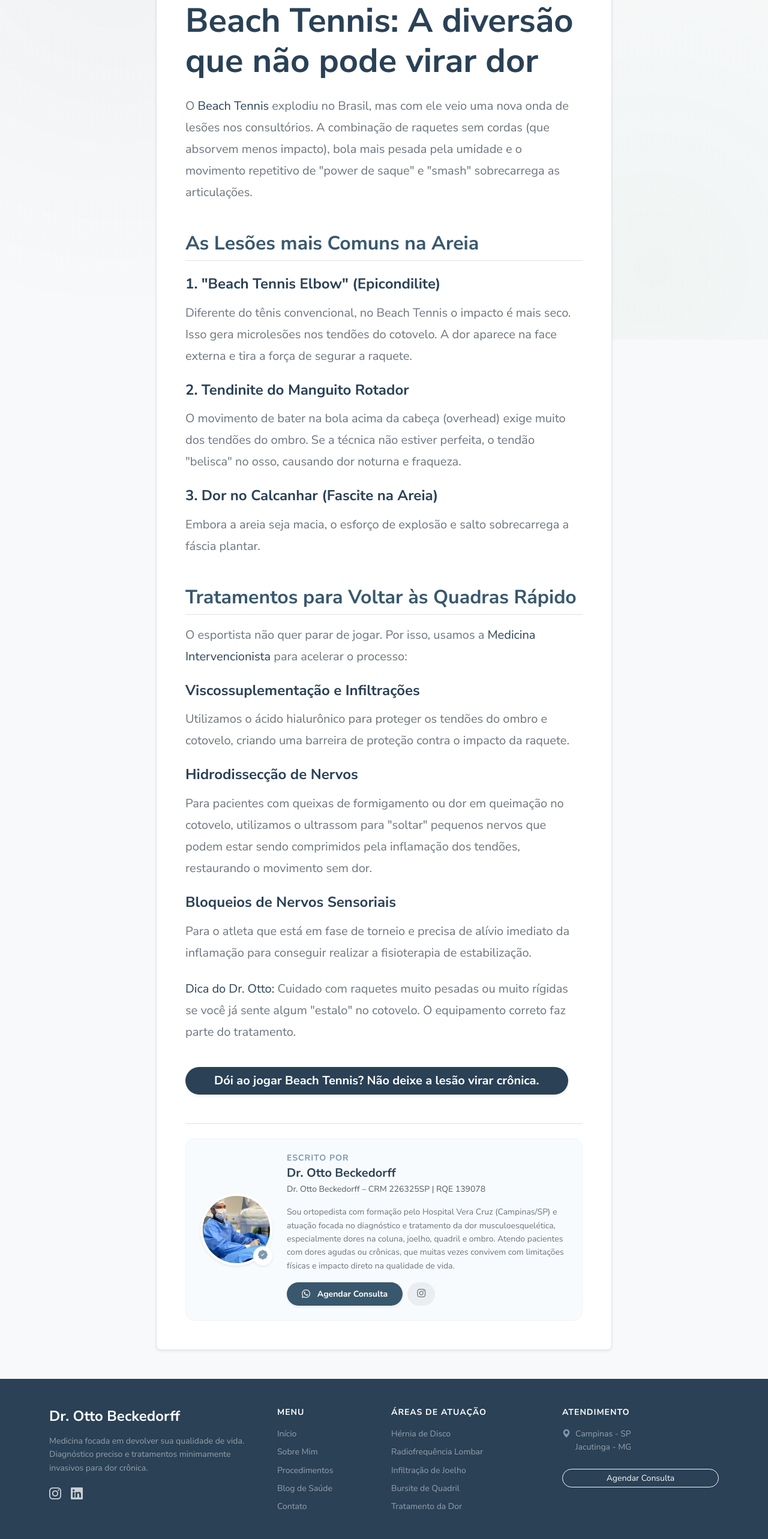
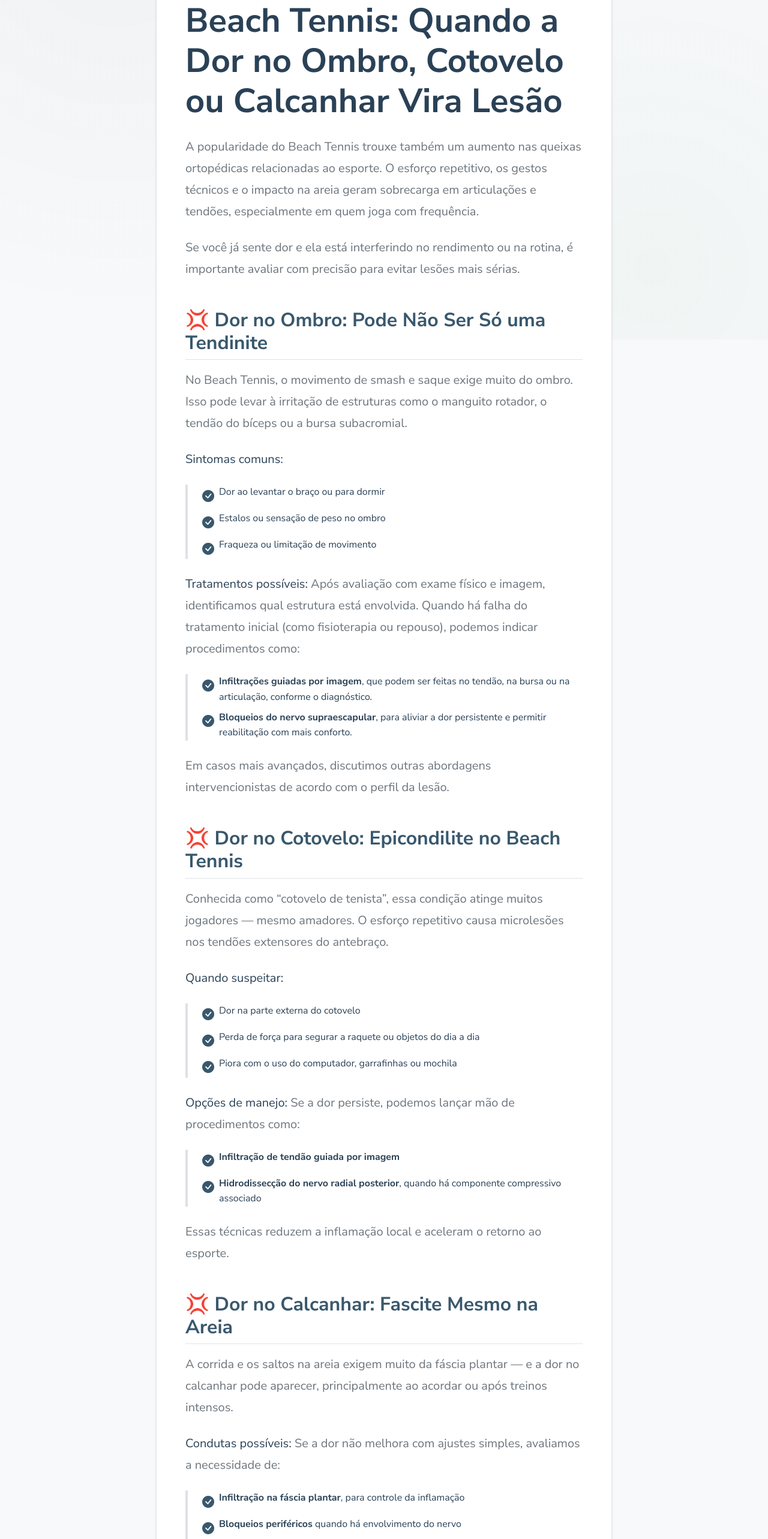
Before and after one commit to benedetjv/teste-site, a Next.js app: page /blog/dor-cotovelo-ombro-beach-tennis in a window 1280 px wide. Shown: the part 234-2800 px from the top of the page at 60% size. Built offline with nearby package versions, Linux system fonts and the light colour scheme.

Commit message:
feat(blog): rewrite Beach Tennis article with comprehensive injury guide

```diff
--- a/src/app/blog/dor-cotovelo-ombro-beach-tennis/page.mdx
+++ b/src/app/blog/dor-cotovelo-ombro-beach-tennis/page.mdx
@@ -1,36 +1,60 @@
 export const metadata = {
-  title: 'Beach Tennis: Por que meu cotovelo e ombro doem?',
-  description: 'O Beach Tennis é apaixonante, mas o excesso de "smash" e o peso da areia podem lesionar. Saiba como tratar o Cotovelo de Beach Tennis.',
+  title: 'Beach Tennis: Quando a Dor no Ombro, Cotovelo ou Calcanhar Vira Lesão',
+  description: 'Entenda as lesões comuns no Beach Tennis e os tratamentos modernos (infiltrações guiadas e bloqueios) para voltar às quadras com segurança.',
 };
 
-# Beach Tennis: A diversão que não pode virar dor
+# Beach Tennis: Quando a Dor no Ombro, Cotovelo ou Calcanhar Vira Lesão
 
-O **Beach Tennis** explodiu no Brasil, mas com ele veio uma nova onda de lesões nos consultórios. A combinação de raquetes sem cordas (que absorvem menos impacto), bola mais pesada pela umidade e o movimento repetitivo de "power de saque" e "smash" sobrecarrega as articulações.
+A popularidade do Beach Tennis trouxe também um aumento nas queixas ortopédicas relacionadas ao esporte. O esforço repetitivo, os gestos técnicos e o impacto na areia geram sobrecarga em articulações e tendões, especialmente em quem joga com frequência.
 
-## As Lesões mais Comuns na Areia
+Se você já sente dor e ela está interferindo no rendimento ou na rotina, é importante avaliar com precisão para evitar lesões mais sérias.
 
-### 1. "Beach Tennis Elbow" (Epicondilite)
-Diferente do tênis convencional, no Beach Tennis o impacto é mais seco. Isso gera microlesões nos tendões do cotovelo. A dor aparece na face externa e tira a força de segurar a raquete.
+## 💢 Dor no Ombro: Pode Não Ser Só uma Tendinite
 
-### 2. Tendinite do Manguito Rotador
-O movimento de bater na bola acima da cabeça (overhead) exige muito dos tendões do ombro. Se a técnica não estiver perfeita, o tendão "belisca" no osso, causando dor noturna e fraqueza.
+No Beach Tennis, o movimento de smash e saque exige muito do ombro. Isso pode levar à irritação de estruturas como o manguito rotador, o tendão do bíceps ou a bursa subacromial.
 
-### 3. Dor no Calcanhar (Fascite na Areia)
-Embora a areia seja macia, o esforço de explosão e salto sobrecarrega a fáscia plantar.
+**Sintomas comuns:**
+*   Dor ao levantar o braço ou para dormir
+*   Estalos ou sensação de peso no ombro
+*   Fraqueza ou limitação de movimento
 
-## Tratamentos para Voltar às Quadras Rápido
+**Tratamentos possíveis:**
+Após avaliação com exame físico e imagem, identificamos qual estrutura está envolvida. Quando há falha do tratamento inicial (como fisioterapia ou repouso), podemos indicar procedimentos como:
+*   **Infiltrações guiadas por imagem**, que podem ser feitas no tendão, na bursa ou na articulação, conforme o diagnóstico.
+*   **Bloqueios do nervo supraescapular**, para aliviar a dor persistente e permitir reabilitação com mais conforto.
 
-O esportista não quer parar de jogar. Por isso, usamos a **Medicina Intervencionista** para acelerar o processo:
+Em casos mais avançados, discutimos outras abordagens intervencionistas de acordo com o perfil da lesão.
 
-### Viscossuplementação e Infiltrações
-Utilizamos o ácido hialurônico para proteger os tendões do ombro e cotovelo, criando uma barreira de proteção contra o impacto da raquete.
+## 💢 Dor no Cotovelo: Epicondilite no Beach Tennis
 
-### Hidrodissecção de Nervos
-Para pacientes com queixas de formigamento ou dor em queimação no cotovelo, utilizamos o ultrassom para "soltar" pequenos nervos que podem estar sendo comprimidos pela inflamação dos tendões, restaurando o movimento sem dor.
+Conhecida como “cotovelo de tenista”, essa condição atinge muitos jogadores — mesmo amadores. O esforço repetitivo causa microlesões nos tendões extensores do antebraço.
 
-### Bloqueios de Nervos Sensoriais
-Para o atleta que está em fase de torneio e precisa de alívio imediato da inflamação para conseguir realizar a fisioterapia de estabilização.
+**Quando suspeitar:**
+*   Dor na parte externa do cotovelo
+*   Perda de força para segurar a raquete ou objetos do dia a dia
+*   Piora com o uso do computador, garrafinhas ou mochila
 
-> **Dica do Dr. Otto:** Cuidado com raquetes muito pesadas ou muito rígidas se você já sente algum "estalo" no cotovelo. O equipamento correto faz parte do tratamento.
+**Opções de manejo:**
+Se a dor persiste, podemos lançar mão de procedimentos como:
+*   **Infiltração de tendão guiada por imagem**
+*   **Hidrodissecção do nervo radial posterior**, quando há componente compressivo associado
 
-[Dói ao jogar Beach Tennis? Não deixe a lesão virar crônica.](https://wa.me/5519999439824)
+Essas técnicas reduzem a inflamação local e aceleram o retorno ao esporte.
+
+## 💢 Dor no Calcanhar: Fascite Mesmo na Areia
+
+A corrida e os saltos na areia exigem muito da fáscia plantar — e a dor no calcanhar pode aparecer, principalmente ao acordar ou após treinos intensos.
+
+**Condutas possíveis:**
+Se a dor não melhora com ajustes simples, avaliamos a necessidade de:
+*   **Infiltração na fáscia plantar**, para controle da inflamação
+*   **Bloqueios periféricos** quando há envolvimento do nervo
+*   Orientação sobre retorno gradual e seguro ao esporte
+
+## 🔍 O que você deve fazer?
+
+Se a dor já persiste há semanas ou piora após os treinos, é hora de investigar com mais precisão. O exame físico direcionado, aliado ao ultrassom ou ressonância, ajuda a entender qual estrutura está gerando a dor — e isso muda completamente o tratamento.
+
+A boa notícia: nem todo caso exige cirurgia. Com técnicas modernas, guiadas por imagem, podemos oferecer alívio real e reabilitação segura para quem quer continuar no esporte.
+
+[Agendar sua consulta com o Dr. Otto](https://wa.me/5519999439824)
--- a/src/app/blog/page.tsx
+++ b/src/app/blog/page.tsx
@@ -310,8 +310,8 @@ const posts = [
     },
     {
         slug: "dor-cotovelo-ombro-beach-tennis",
-        title: "Beach Tennis: Por que meu cotovelo e ombro doem?",
-        excerpt: "A diversão na areia não pode virar lesão. Saiba como tratar o 'Beach Tennis Elbow' e dores no ombro.",
+        title: "Beach Tennis: Quando a Dor no Ombro, Cotovelo ou Calcanhar Vira Lesão",
+        excerpt: "O esforço repetitivo na areia pode sobrecarregar tendões e articulações. Entenda as lesões mais comuns e como tratar.",
         date: "18 Jan 2026",
         category: "Medicina do Esporte",
         image: "/img/blog/beach-tennis-injury.png",
```
